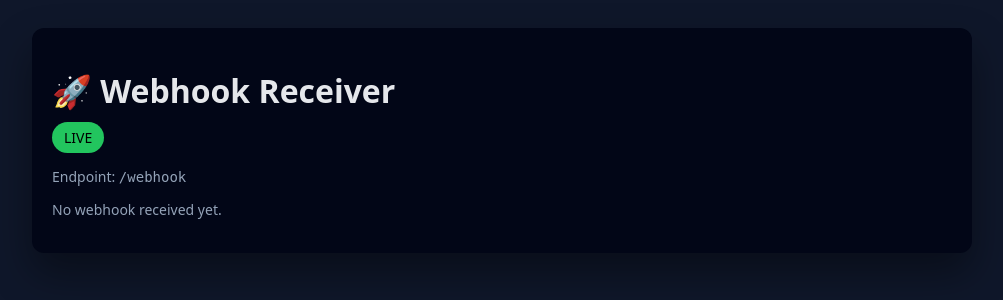
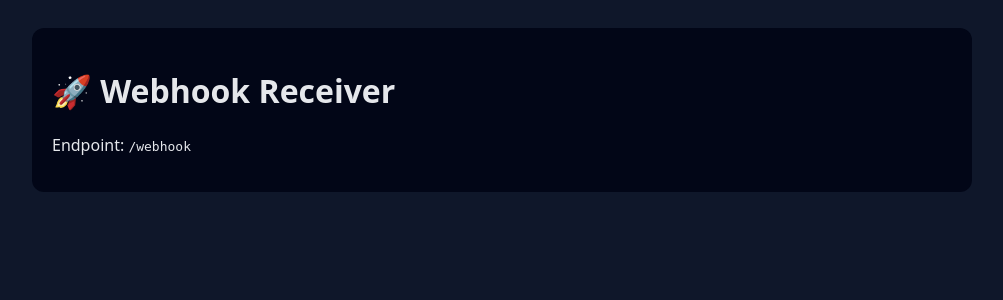
Before and after one commit to hackwithghost/fuxc, a FastAPI app: page / in a window 1280 px wide. Shown: the top 300 px of the page, without its empty margins (138-1141 px from the left). Run offline with FastAPI, Linux system fonts and the light colour scheme.

Commit message:
Refactor index.html for improved structure and style

```diff
--- a/templates/index.html
+++ b/templates/index.html
@@ -1,65 +1,33 @@
 <!DOCTYPE html>
-<html lang="en">
+<html>
 <head>
-  <meta charset="UTF-8" />
+  <meta charset="utf-8" />
   <title>Webhook Dashboard</title>
-  <meta name="viewport" content="width=device-width, initial-scale=1.0">
   <style>
-    body {
-      font-family: system-ui, Arial, sans-serif;
-      background: #0f172a;
-      color: #e5e7eb;
-      padding: 20px;
-    }
-    .card {
-      background: #020617;
-      border-radius: 12px;
-      padding: 20px;
-      max-width: 900px;
-      margin: auto;
-      box-shadow: 0 20px 40px rgba(0,0,0,.4);
-    }
-    h1 {
-      margin-bottom: 10px;
-    }
-    .badge {
-      background: #22c55e;
-      color: black;
-      padding: 6px 12px;
-      border-radius: 999px;
-      font-size: 14px;
-      display: inline-block;
-    }
-    pre {
-      background: #020617;
-      border: 1px solid #1e293b;
-      padding: 15px;
-      border-radius: 8px;
-      overflow-x: auto;
-    }
-    .muted {
-      color: #94a3b8;
-      font-size: 14px;
-    }
+    body { background:#0f172a; color:#e5e7eb; font-family:system-ui; padding:20px }
+    .card { background:#020617; padding:20px; border-radius:12px; max-width:900px; margin:auto }
+    pre { background:#020617; border:1px solid #1e293b; padding:10px; border-radius:8px }
+    a { color:#38bdf8 }
+    .time { color:#94a3b8; font-size:14px }
   </style>
 </head>
 <body>
 
 <div class="card">
   <h1>🚀 Webhook Receiver</h1>
-  <span class="badge">LIVE</span>
+  <p>Endpoint: <code>/webhook</code></p>
 
-  <p class="muted">
-    Endpoint: <code>/webhook</code>
-  </p>
+  {% for e in events %}
+    <hr>
+    <div class="time">{{ e.time }}</div>
 
-  {% if data %}
-    <h3>Last Webhook</h3>
-    <p class="muted">Received at: {{ data.time }}</p>
-    <pre>{{ data.payload | tojson(indent=2) }}</pre>
-  {% else %}
-    <p class="muted">No webhook received yet.</p>
-  {% endif %}
+    {% if e.file %}
+      📦 File received:
+      <a href="/download/{{ e.file }}">Download</a>
+    {% else %}
+      <pre>{{ e.payload | tojson(indent=2) }}</pre>
+    {% endif %}
+  {% endfor %}
 </div>
 
 </body>
```
